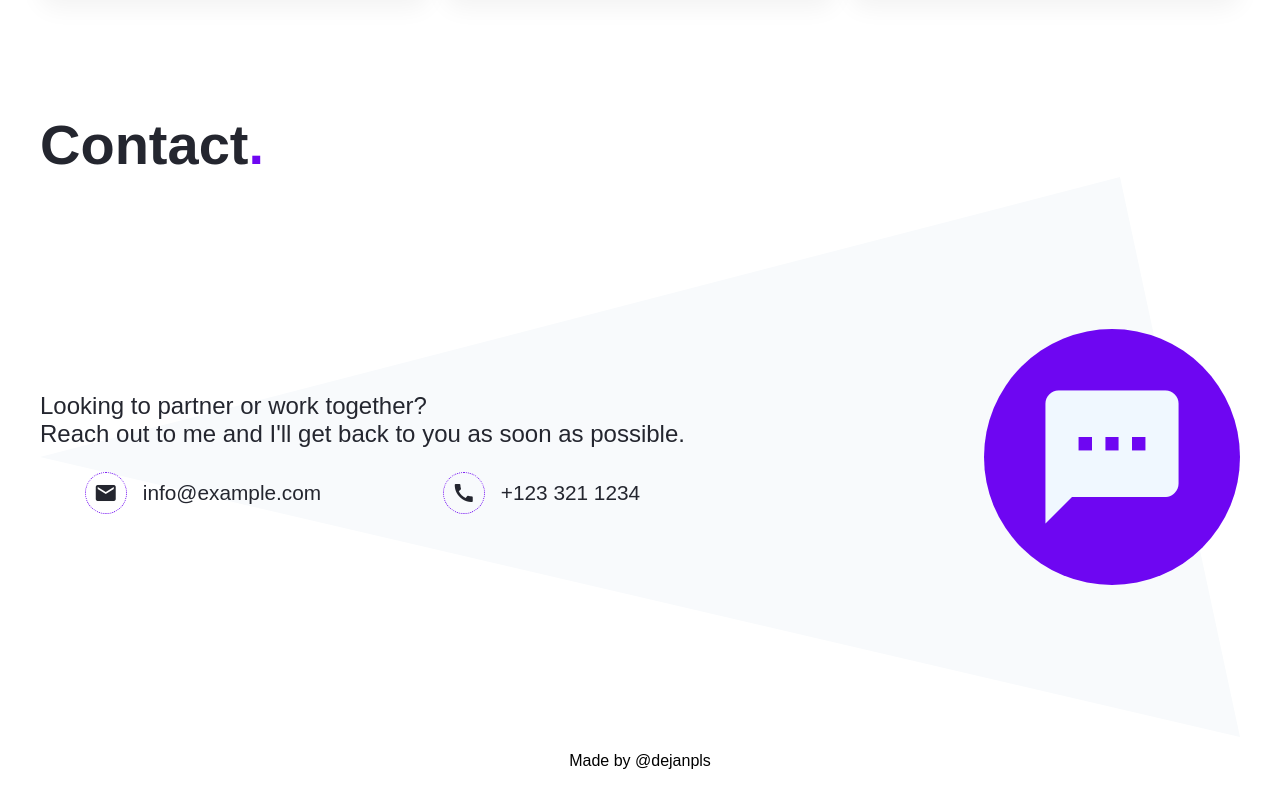
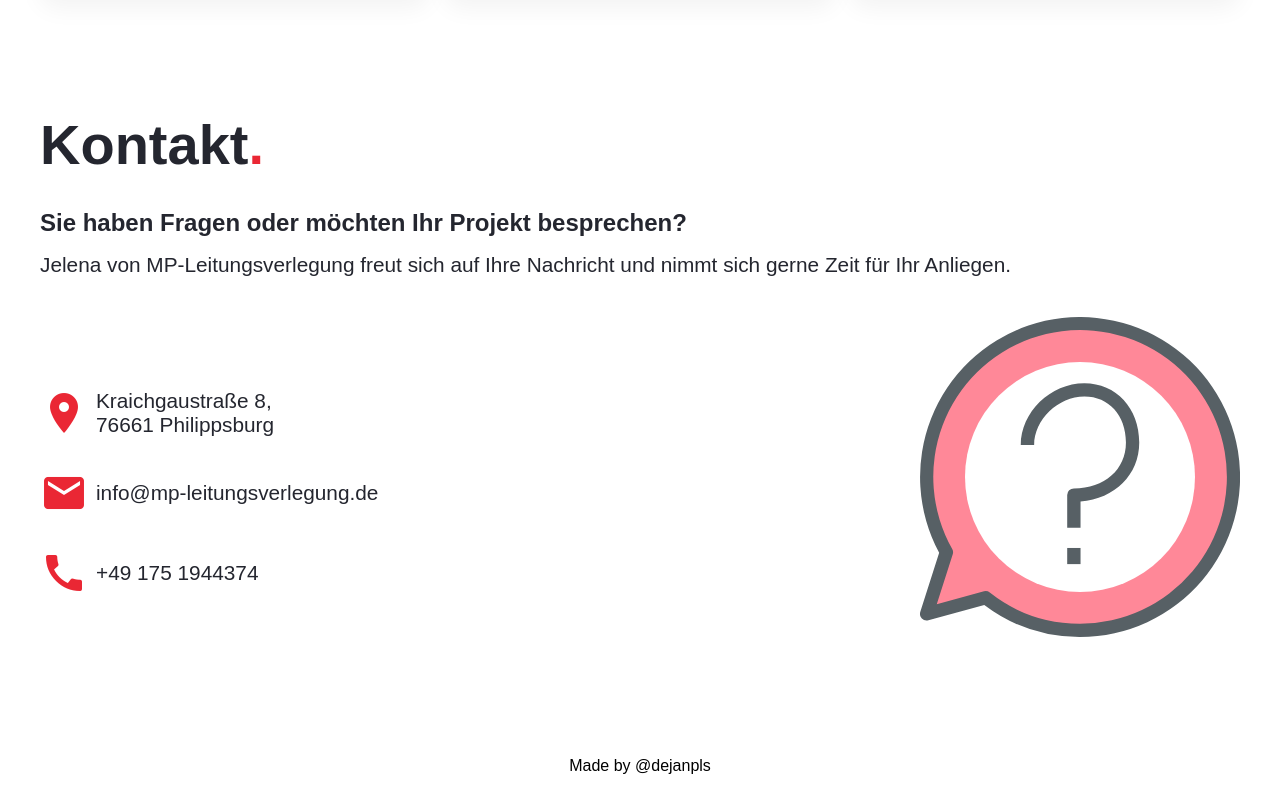
Before and after one commit to dejanpls/mp-leitungsverlegung.de, a website built with webpack: page src/template.html in a window 1280 px wide. Shown: the part 1783-2590 px from the top of the page. Built offline with nearby package versions, Linux system fonts and the light colour scheme; a web font is replaced by a local one.

Commit message:
style: position and style contact divs

```diff
--- a/src/styles/contact.css
+++ b/src/styles/contact.css
@@ -1,7 +1,6 @@
 section#contact {
   margin: 3rem 0;
-  height: 70vh;
-  position: relative;
+  width: 100%;
 }
 
 section#contact > h2 {
@@ -9,24 +8,21 @@ section#contact > h2 {
 }
 
 section#contact > h2 > span {
-  color: rgb(110, 6, 242);
+  color: rgb(234, 39, 52);
 }
 
-div.decoration {
-  position: absolute;
-  background-color: rgb(248, 250, 252);
-  clip-path: polygon(
-    0 50%,
-    /* top-left */ 90% 0,
-    /* top-right */ 100% 100%,
-    /* bottom-right */ 0% 50%
-  );
-  height: 100%;
-  width: 100%;
+p.contact-title {
+  margin-top: 2rem;
+  font-size: 1.5rem;
+  font-weight: 700;
+  color: #24262f;
 }
 
-div.contact-container * {
-  z-index: 2;
+p.contact-info {
+  margin-top: 1rem;
+  font-size: 1.3rem;
+  font-weight: 300;
+  color: #24262f;
 }
 
 div.contact-container {
@@ -46,59 +42,36 @@ div.info-container {
 div.contact-left {
   display: flex;
   flex-direction: column;
-  gap: 1rem;
+  gap: 2rem;
+  margin-top: 2rem;
 }
 
-div.contact-left h3 {
-  font-size: 1.5rem;
-  font-weight: 300;
+div.contact-left div {
+  display: flex;
+  align-items: center;
+  gap: 0.5rem;
+  font-size: 1.3rem;
 }
 
-div.info-container > div {
+div.contact-left .material-icons {
+  font-size: 3rem;
+  color: rgb(234, 39, 52);
+}
+
+div.contact-right {
+  flex: 1 1 0;
+  height: 400px;
   display: flex;
-  flex-wrap: wrap;
-  padding: 8px 0;
-  gap: 1rem;
+  justify-content: flex-end;
   align-items: center;
 }
 
-div.info-container > div > p {
-  font-size: 1.3rem;
+div.contact-right > img {
+  width: 320px;
 }
 
-div.info-container > div > div.material-icons {
-  border: 1px dotted rgb(110, 6, 242);
-  padding: 0.5rem;
-  border-radius: 50%;
-}
-
-div.contact-right {
-  padding: 3rem;
-  border-radius: 50%;
-}
-
-div.contact-right {
-  background-color: rgb(110, 6, 242);
-  color: aliceblue;
-  font-size: 10rem;
-}
-
-@media (max-width: 950px) {
-  div.contact-container {
+@media (max-width: 700px) {
+  div.contact-right {
     justify-content: center;
   }
 }
-
-@media (max-width: 500px) {
-  div.info-container > div {
-    justify-content: center;
-  }
-
-  div.contact-left h3 {
-    font-size: 1.2rem;
-  }
-
-  div.info-container > div > p {
-    font-size: 1.2rem;
-  }
-}
--- a/src/template.html
+++ b/src/template.html
@@ -113,26 +113,39 @@
           </section>
 
           <section id="contact">
-            <h2>Contact<span>.</span></h2>
-            <div class="decoration"></div>
+            <h2>Kontakt<span>.</span></h2>
+            <p class="contact-title">
+              Sie haben Fragen oder möchten Ihr Projekt besprechen?
+            </p>
+            <p class="contact-info">
+              Jelena von MP-Leitungsverlegung freut sich auf Ihre Nachricht und
+              nimmt sich gerne Zeit für Ihr Anliegen.
+            </p>
             <div class="contact-container">
               <div class="contact-left">
-                <h3>
-                  Looking to partner or work together?<br />
-                  Reach out to me and I'll get back to you as soon as possible.
-                </h3>
-                <div class="info-container">
+                <div>
+                  <div class="material-icons">location_on</div>
+                  <p>
+                    Kraichgaustraße 8, <br />
+                    76661 Philippsburg
+                  </p>
+                </div>
                 <div>
                   <div class="material-icons">mail</div>
-                    <p>info@example.com</p>
+                  <p>info@mp-leitungsverlegung.de</p>
                 </div>
                 <div>
                   <div class="material-icons">call</div>
-                    <p>+123 321 1234</p>
+                  <p>+49 175 1944374</p>
                 </div>
               </div>
+              <div class="contact-right">
+                <img
+                  class="contact-image"
+                  src="./assets/images/info-bubble.svg"
+                  alt=""
+                />
               </div>
-              <div class="material-icons contact-right">sms</div>
             </div>
           </section>
         </main>
```
Also changed, not shown: src/assets/images/info-bubble.svg (added). Lines whose indentation alone changed are shown as unchanged.
